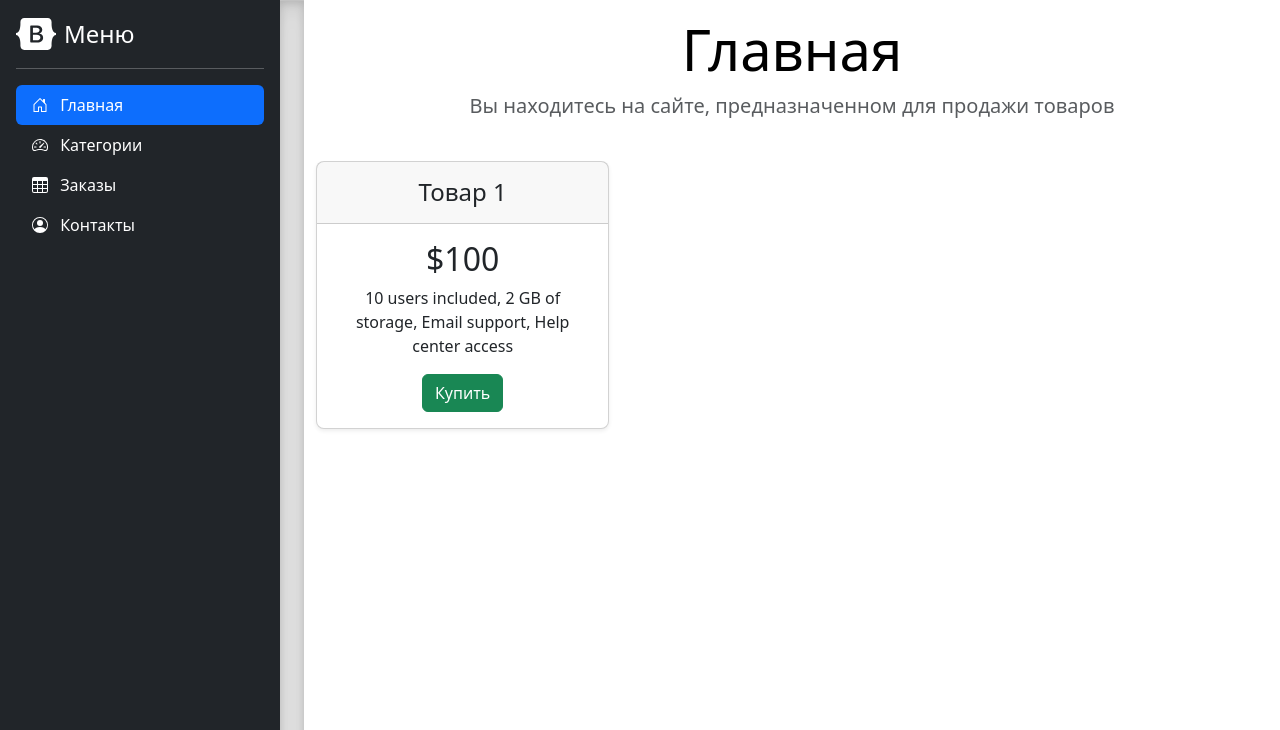
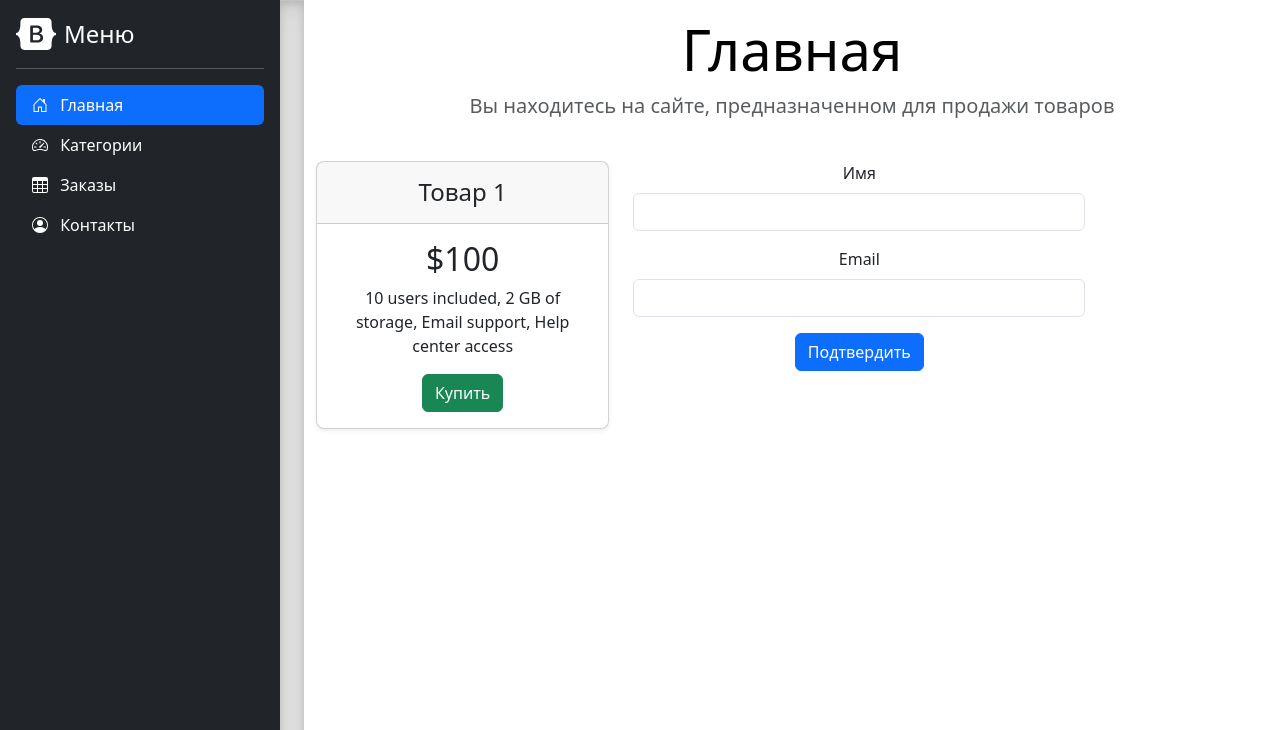
Before and after one commit to RenatUrazbakhtin/first_web_hmwrk, a plain HTML site: page index.html in a window 1280 px wide. Shown: the top 730 px of the page. Drawn offline with nearby package versions, Linux system fonts and the light colour scheme.

Commit message:
add name and email form

```diff
--- a/index.html
+++ b/index.html
@@ -285,6 +285,20 @@
                         </div>
                     </div>
                 </div>
+
+                <div class="col-6">
+                     <form>
+                        <div class="mb-3">
+                            <label class="form-label">Имя</label>
+                            <input class="form-control" type="text" aria-label="default input example">
+                        </div>
+                        <div class="mb-3">
+                            <label for="exampleInputEmail1" class="form-label">Email</label>
+                            <input type="email" class="form-control" id="exampleInputEmail1">
+                        </div>
+                        <button type="submit" class="btn btn-primary">Подтвердить</button>
+                    </form>
+                </div>
             </div>
         </main>
 
```
